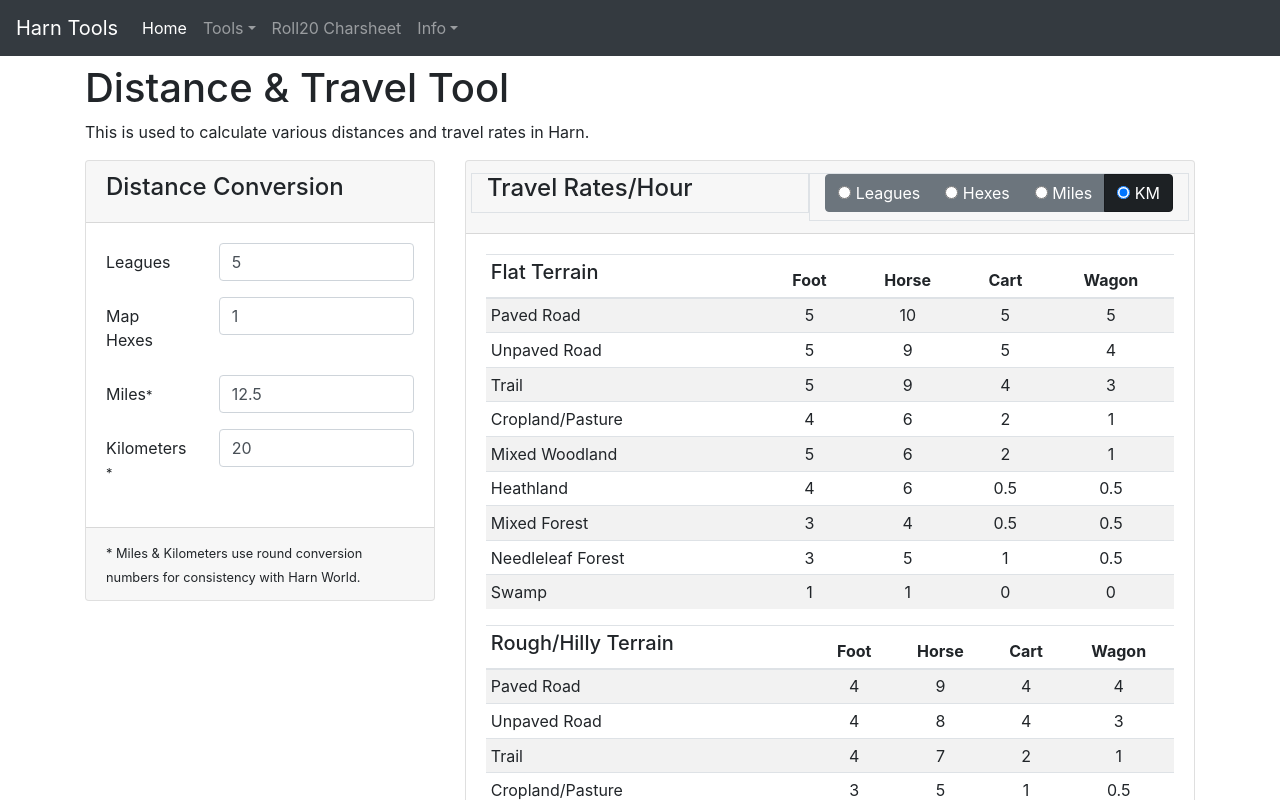
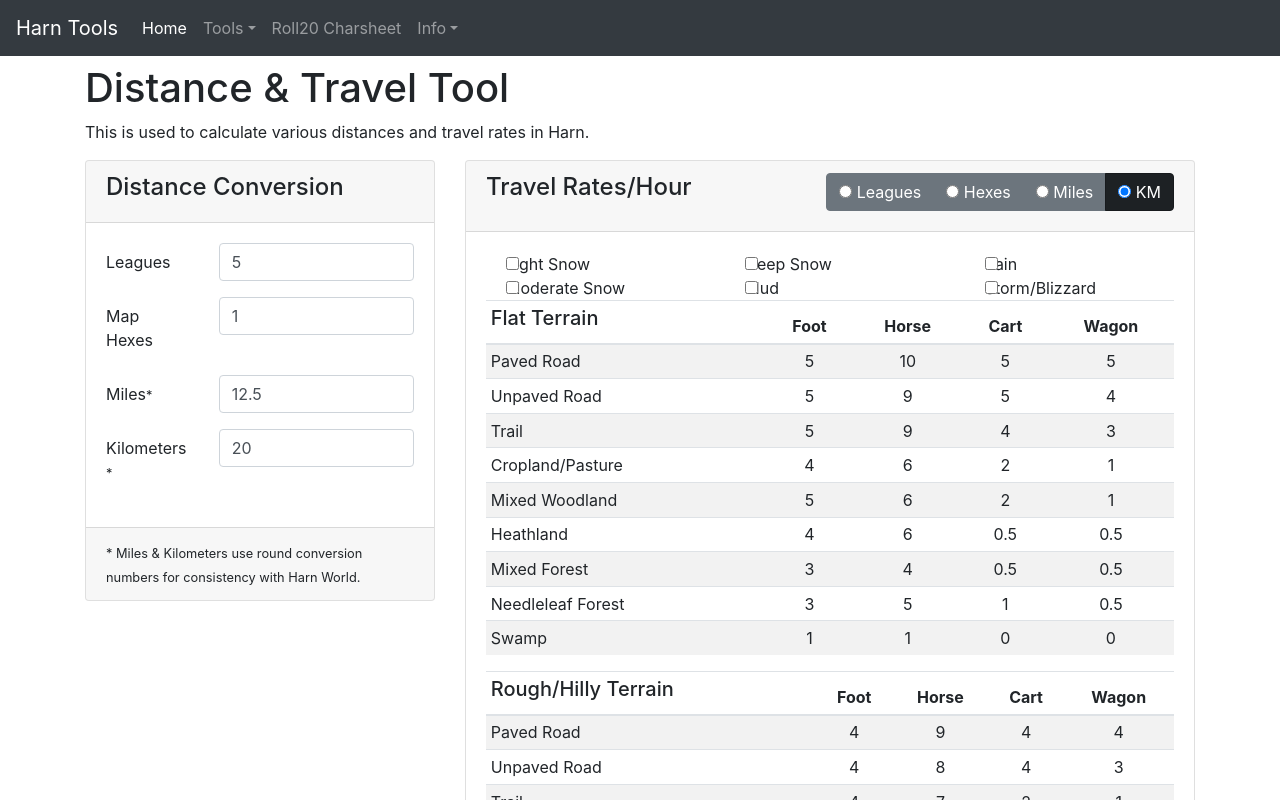
Before and after one commit to Streamweaver/harn-tools, an Angular app: page /travel in a window 1280 px wide. Shown: the top 800 px of the page. Built offline with nearby package versions, Linux system fonts and the light colour scheme.

Commit message:
Ground and Weather conditions modify travel

```diff
--- a/src/app/travel/movement/movement.component.html
+++ b/src/app/travel/movement/movement.component.html
@@ -1,8 +1,8 @@
 <div class="card">
   <div class="card-header">
     <div class="row">
-      <h4 class="col border">Travel Rates/Hour</h4>
-      <div class="btn-group btn-group-tobble col border" data-toggle="buttons">
+      <h4 class="col">Travel Rates/Hour</h4>
+      <div class="btn-group btn-group-tobble col" data-toggle="buttons">
         <label class="btn float-right"
                *ngFor="let unitChoice of unitChoices"
                [ngClass]="unitChoice.id === selectedUnits ? 'active btn-dark' : 'btn-secondary '"
@@ -17,6 +17,58 @@
     </div>
   </div>
   <div class="card-body">
+    <div class="row">
+      <div class="col">
+        <div class="form-check">
+          <input class="form-check-input form-check-input-condensed" type="checkbox"
+                 [(ngModel)]="conditions.ground.lightSnow"
+                 [checked]="conditions.ground.lightSnow"
+          >
+          <label class="form-check-label">Light Snow</label>
+        </div>
+        <div class="form-check">
+          <input class="form-check-input form-check-input-condensed" type="checkbox"
+                 [(ngModel)]="conditions.ground.snow"
+                 [checked]="conditions.ground.snow"
+          >
+          <label class="form-check-label">Moderate Snow</label>
+        </div>
+      </div>
+      <div class="col">
+        <div class="form-check">
+          <input class="form-check-input form-check-input-condensed" type="checkbox"
+                 [(ngModel)]="conditions.ground.deepSnow"
+                 [checked]="conditions.ground.deepSnow"
+          >
+          <label class="form-check-label">Deep Snow</label>
+        </div>
+        <div class="form-check">
+          <input class="form-check-input form-check-input-condensed" type="checkbox"
+                 [(ngModel)]="conditions.ground.mud"
+                 [checked]="conditions.ground.mud"
+          >
+          <label class="form-check-label">Mud</label>
+        </div>
+      </div>
+      <div class="col">
+
+        <div class="form-check">
+          <input class="form-check-input form-check-input-condensed" type="checkbox"
+                 [(ngModel)]="conditions.weather.rain"
+                 [checked]="conditions.weather.rain"
+          >
+          <label class="form-check-label">Rain</label>
+        </div>
+        <div class="form-check">
+          <input class="form-check-input form-check-input-condensed" type="checkbox"
+                 [(ngModel)]="conditions.weather.blizzard"
+                 [checked]="conditions.weather.blizzard"
+          >
+          <label class="form-check-label">Storm/Blizzard</label>
+        </div>
+    </div>
+
+    </div>
     <table class="table table-striped table-hover table-sm">
       <thead>
       <tr>
--- a/src/app/travel/movement/movement.component.ts
+++ b/src/app/travel/movement/movement.component.ts
@@ -1,6 +1,7 @@
 import {Component, OnInit, Output, EventEmitter} from '@angular/core';
 import {IMovementRate} from '../shared/movementrate.interface';
 import { Units } from '../shared/units.enum';
+import { Condition } from '../shared/condition.enum';
 
 @Component({
   selector: 'app-movement',
@@ -9,8 +10,8 @@ import { Units } from '../shared/units.enum';
 })
 export class MovementComponent implements OnInit {
   movementRatesFlat: IMovementRate[];
-  private movementRatesRough: IMovementRate[];
-  private movementRatesMountain: IMovementRate[];
+  movementRatesRough: IMovementRate[];
+  movementRatesMountain: IMovementRate[];
   selectedUnits: Units;
   unitChoices = [
     {
@@ -30,6 +31,18 @@ export class MovementComponent implements OnInit {
       value: 'KM'
     }
   ];
+  conditions = {
+    weather: {
+      rain: false,
+      blizzard: false
+    },
+    ground: {
+      mud: false,
+      lightSnow: false,
+      snow: false,
+      deepSnow: false
+    }
+  };
 
   constructor() {
   }
@@ -58,7 +71,19 @@ export class MovementComponent implements OnInit {
         adjustedRate = rate;
         break;
     }
+    adjustedRate = adjustedRate * this.conditionsAdjustment();
     return parseFloat(adjustedRate.toFixed(2));
+  }
+
+  conditionsAdjustment(): number {
+    let condition = 1;
+    condition = ((this.conditions.ground.mud) ? condition * .5 : condition);
+    condition = ((this.conditions.weather.rain) ? condition * .9 : condition);
+    condition = ((this.conditions.weather.blizzard) ? condition * .25 : condition);
+    condition = ((this.conditions.ground.lightSnow) ? condition * .8 : condition);
+    condition = ((this.conditions.ground.snow) ? condition * .7 : condition);
+    condition = ((this.conditions.ground.deepSnow) ? condition * .25 : condition);
+    return condition;
   }
 
   onUnitSelect(u: number) {
--- a/src/app/travel/shared/condition.enum.ts
+++ b/src/app/travel/shared/condition.enum.ts
@@ -1,9 +1,9 @@
 export enum Condition {
   RAIN,
-  HEAVYRAIN,
+  HEAVY_RAIN,
   MUD,
   BLIZZARD,
+  LIGHT_SNOW,
   SNOW,
-  SNOWMED,
-  SNOWDEEP
+  DEEP_SNOW
 }
--- a/src/styles.scss
+++ b/src/styles.scss
@@ -29,3 +29,8 @@
   align-items: center;
   justify-content: center;
 }
+
+/* fix for stacked form checkbox inputs */
+.form-check-input-condensed {
+  margin-left: 0;
+}
```
